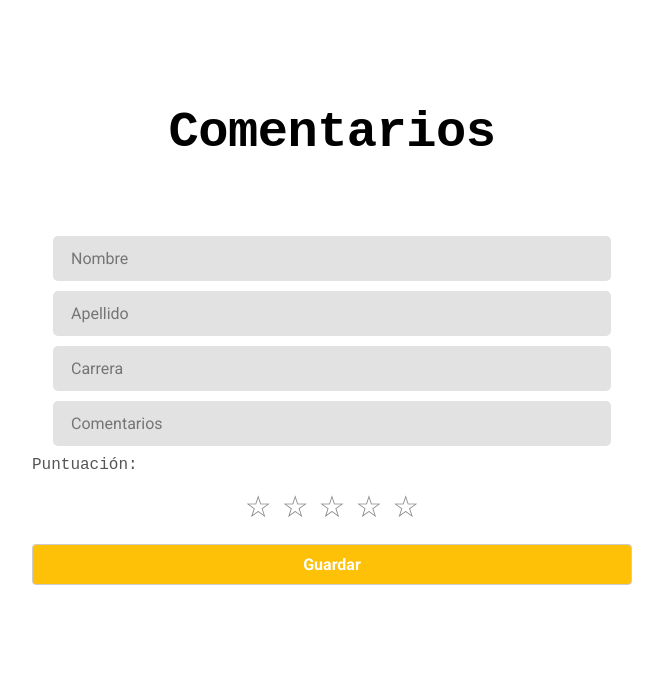
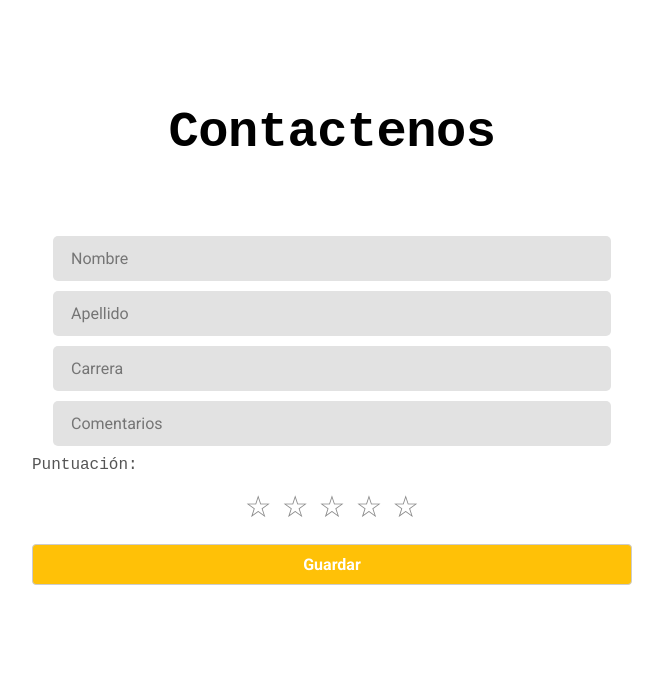
Before and after one commit to lucho-netizen/Lading_Pages, a Flask app: page / in a window 1280 px wide. Shown: the part 2333-3007 px from the top of the page, without its empty margins (308-971 px from the left). Run offline with Flask 3, Linux system fonts and the light colour scheme; data that the repository does not hold is empty; some libraries are stand-ins or nearby versions; some web fonts are replaced.

Commit message:
Beta 9.1.0.0

```diff
--- a/static/css/style.css
+++ b/static/css/style.css
@@ -1,5 +1,4 @@
 body {
-
     font-family: Arial, sans-serif;
     margin: 0%;
     padding: 0%;
@@ -882,6 +881,9 @@ main section#formulario-contactenos article form#formu-cont {
 
 main section#formulario-contactenos article form#formu-cont input#nombre,
 main section#formulario-contactenos article form#formu-cont input#correo,
+main section#formulario-contactenos article form#formu-cont input#apellido,
+main section#formulario-contactenos article form#formu-cont input#carrera,
+main section#formulario-contactenos article form#formu-cont input#comentario,
 main section#formulario-contactenos article form#formu-cont input#telefono {
     width: 93%;
     height: auto;
--- a/templates/index.html
+++ b/templates/index.html
@@ -264,20 +264,22 @@
                 </div>
                   </table>
                  </center>
+                </div>
+            </div>
 
 
                 <br><br><br><br>
 
-            <section id="formulario-feedback">
+                <section id="formulario-contactenos">
                     <article>
-                      <h3>Comentarios</h3>
+                          <h3>Contactenos</h3>
                           <form id="formu-cont" action="/guardar" method="POST">
                              <input type="text" id="nombre" name="nombre" placeholder="Nombre">
                              <input type="text" id="apellido" name="apellido" placeholder="Apellido">
                              <input type="text" id="carrera" name="carrera" placeholder="Carrera">
                              <input type="text" id="comentario" name="comentario" placeholder="Comentarios">
 
-                        <label for="puntuacion" name="puntuacion">Puntuación:</label>
+                            <label for="puntuacion">Puntuación:</label>
                       <center>
                         <div class="rating">
                           <input type="radio" id="star5" name="puntuacion" value="5" />
```
Lines whose indentation alone changed are shown as unchanged.
